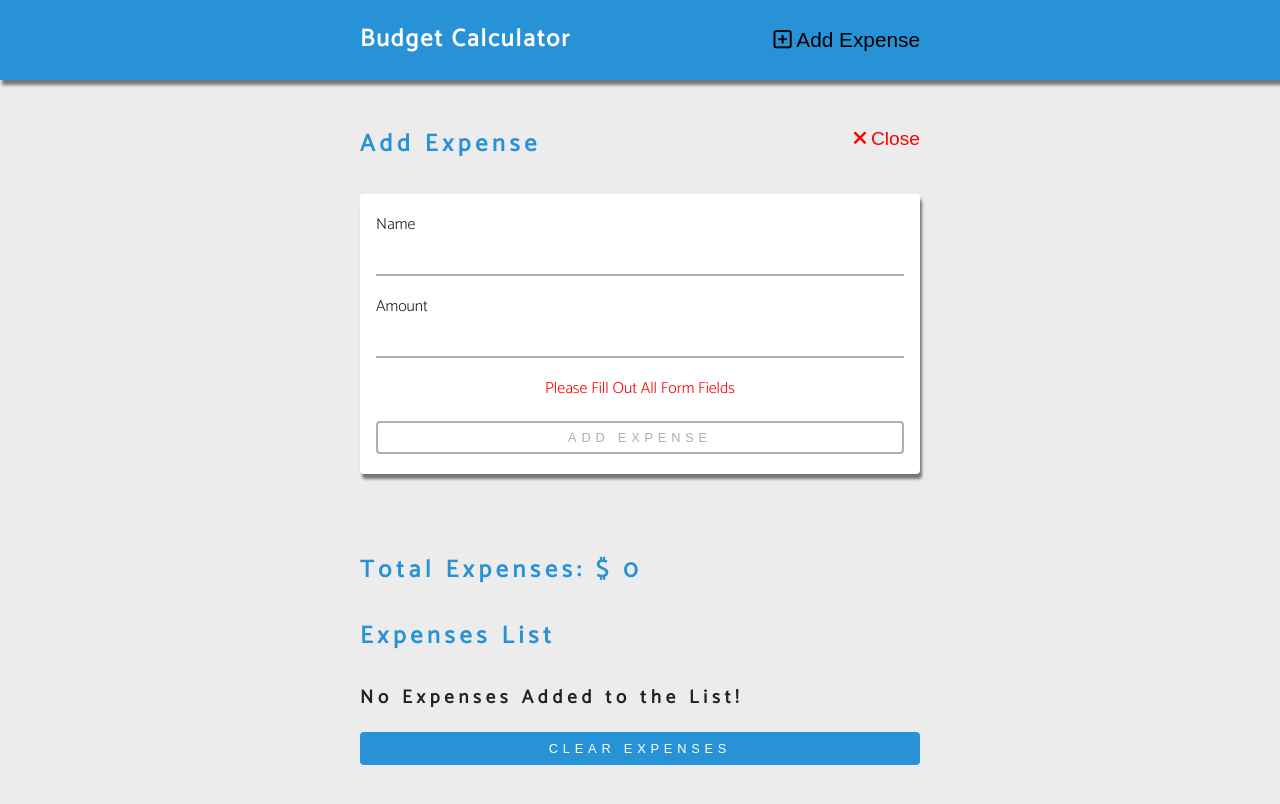
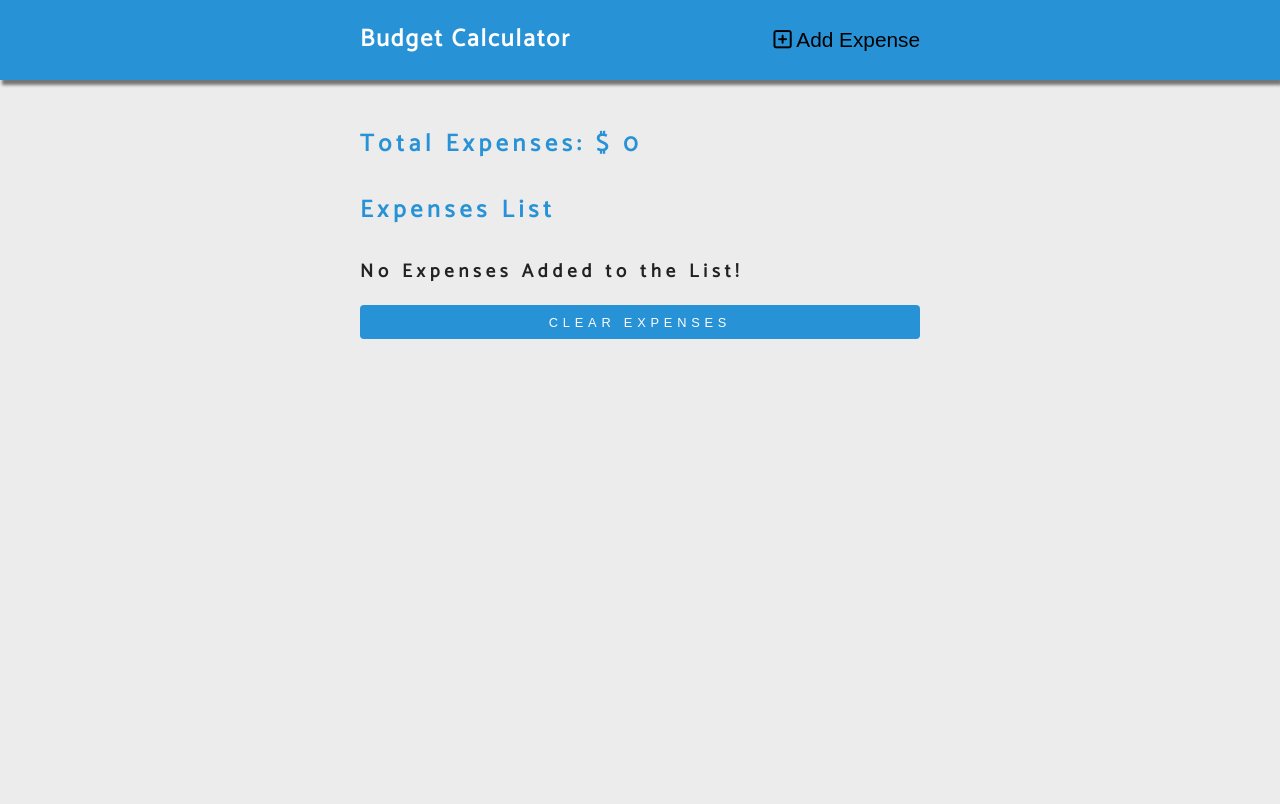
Before and after one commit to raymondl5490/svelte-tutorial-budget-calculator-project, a Svelte app: page / in a window 1280 px wide. Shown: the top 804 px of the page. Built offline with nearby package versions, Linux system fonts and the light colour scheme.

Commit message:
animations and afterUpdate lifecycle added

```diff
--- a/src/App.svelte
+++ b/src/App.svelte
@@ -7,7 +7,7 @@
   // data
   import expenseData from "./expenses";
   //  general imports
-  import { setContext, onMount, onDestroy } from "svelte";
+  import { setContext, onMount, onDestroy, afterUpdate } from "svelte";
   // copy expenses
   // let expenses = [...expenseData];
   let expenses = [];
@@ -17,7 +17,7 @@
   let setId = null;
   $: isEditing = setId ? true : false;
   // toggle form
-  let isFormOpen = true;
+  let isFormOpen = false;
   function showForm() {
     isFormOpen = true;
   }
@@ -30,7 +30,6 @@
   // remove expense
   function removeExpense(id) {
     expenses = expenses.filter(item => item.id !== id);
-    setLocalStorage();
   }
   setContext("remove", removeExpense);
   setContext("modify", setModifiedExpense);
@@ -42,7 +41,6 @@
   function addExpense({ name, amount }) {
     let expense = { id: Math.random(), name, amount };
     expenses = [expense, ...expenses];
-    setLocalStorage();
   }
   // setModifiedExpense
   function setModifiedExpense(id) {
@@ -59,12 +57,10 @@
     setId = null;
     setAmount = null;
     setName = "";
-    setLocalStorage();
   }
   // clear Expenses
   function clearExpenses() {
     expenses = [];
-    setLocalStorage();
   }
   function setLocalStorage() {
     localStorage.setItem("expenses", JSON.stringify(expenses));
@@ -74,8 +70,9 @@
       ? JSON.parse(localStorage.getItem("expenses"))
       : [];
   });
-  onDestroy(() => {
-    console.log("component unmounted");
+  afterUpdate(() => {
+    console.count("after update");
+    setLocalStorage();
   });
 </script>
 
--- a/src/ExpenseForm.svelte
+++ b/src/ExpenseForm.svelte
@@ -1,4 +1,6 @@
 <script>
+  import { blur, fly } from "svelte/transition";
+
   import Title from "./SectionTitle.svelte";
 
   export let name = "";
@@ -7,7 +9,7 @@
   export let editExpense;
   export let isEditing;
   export let hideForm;
-  $: console.log({ name, amount });
+  // $: console.log({ name, amount });
 
   function handleSubmit() {
     if (isEditing) {
@@ -21,7 +23,10 @@
   $: isEmpty = !name || !amount;
 </script>
 
-<section class="form">
+<section
+  class="form"
+  in:fly={{ duration: 2000, y: 200 }}
+  out:blur={{ duration: 1000 }}>
   <Title title="add expense" />
   <form class="expense-form" on:submit|preventDefault={handleSubmit}>
     <div class="form-control">
```
